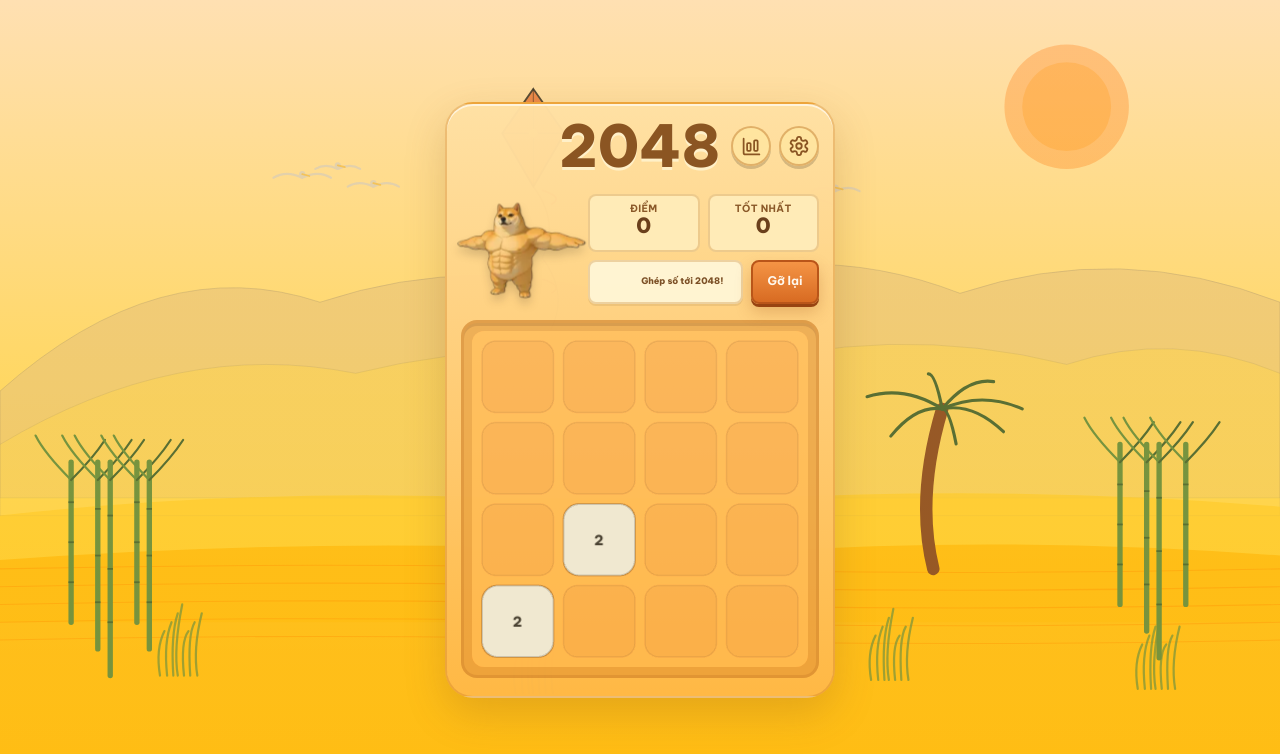
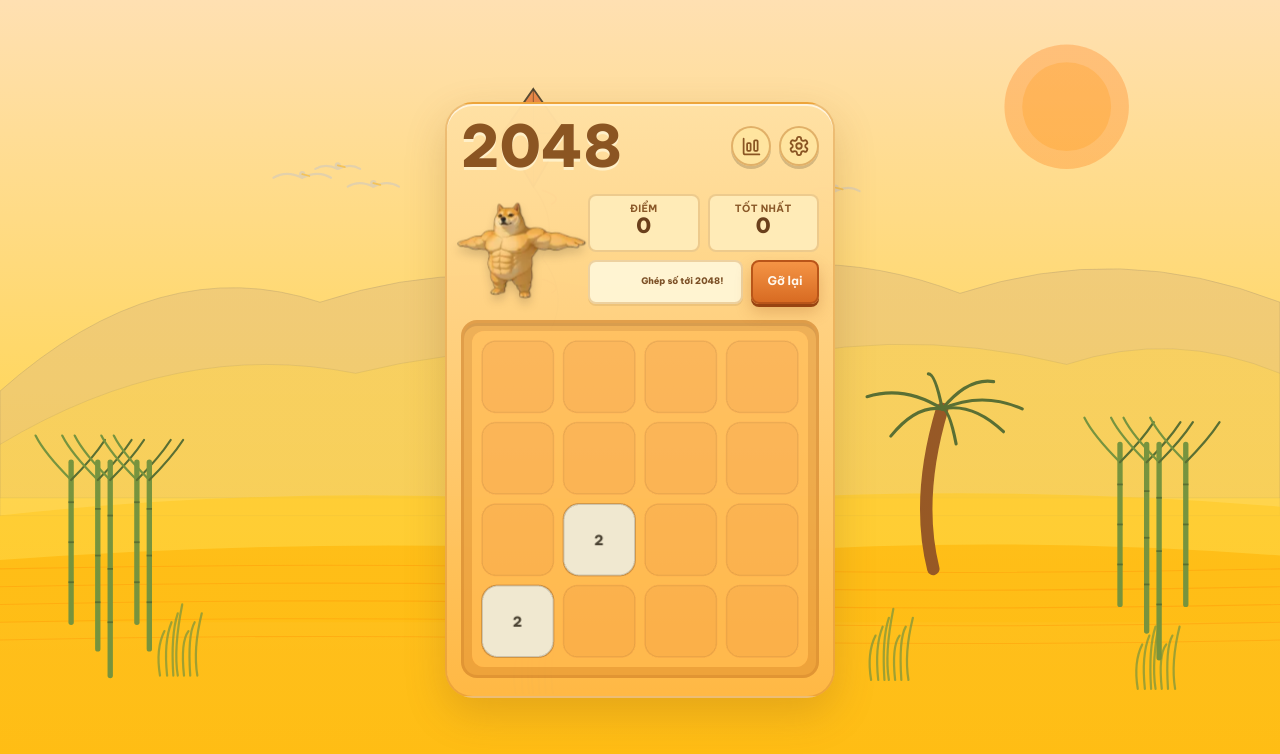
Before and after one commit to tducn110/2048888, a React (Vite) app: page / in a window 1280 px wide. Shown: the top 754 px of the page. Built offline with nearby package versions, Linux system fonts and the light colour scheme.

Commit message:
Left align 2048 title

```diff
--- a/src/components/game/Game2048.tsx
+++ b/src/components/game/Game2048.tsx
@@ -91,8 +91,8 @@ export default function Game2048({ bestScore, onGameEnd, bgId, setBgId, onSettin
       <div
         className="game-title-row"
         style={{
-          display: "grid",
-          gridTemplateColumns: "minmax(76px, 1fr) auto minmax(76px, 1fr)",
+          display: "flex",
+          justifyContent: "space-between",
           alignItems: "center",
           gap: 8,
           width: "100%",
@@ -100,7 +100,6 @@ export default function Game2048({ bestScore, onGameEnd, bgId, setBgId, onSettin
           zIndex: 3,
         }}
       >
-        <span aria-hidden="true" />
         <h1
           className="game-title"
           style={{
@@ -110,7 +109,7 @@ export default function Game2048({ bestScore, onGameEnd, bgId, setBgId, onSettin
             color: theme.titleColor,
             margin: 0,
             lineHeight: 0.95,
-            textAlign: "center",
+            textAlign: "left",
             letterSpacing: 0,
             textShadow: theme.titleShadow,
             whiteSpace: "nowrap",
```
